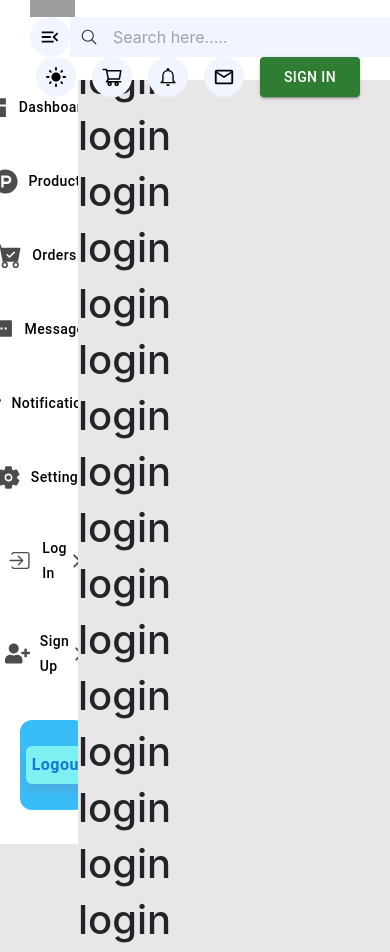
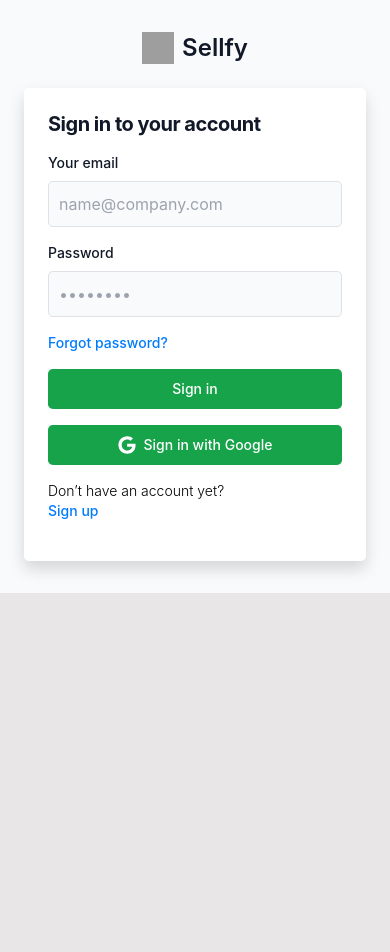
Before and after one commit to Pritamawatade/SELLFY_MERN, a React (Create React App) app in the folder admin/: page /login in a window 390 px wide. After the commit the page ends 844 px from the top, so only its background shows below. Built offline with nearby package versions, Linux system fonts and the light colour scheme; grey boxes are pictures that could not be loaded; a web font is replaced by a local one.

Commit message:
login sighup complete

```diff
--- a/admin/src/App.js
+++ b/admin/src/App.js
@@ -6,30 +6,39 @@
 import Sidebar from "./component/Sidebar";
 import { createContext, useContext, useState } from "react";
 import Login from "./pages/Login";
+import SignUp from "./pages/SignUp";
 
 const myContext = createContext();
 function App() {
   const [isTogglesidebar, setIsToggleSidebar] = useState(false);
+  const [isHeaderFooterShow, setIsHeaderFooterShow] = useState(true);
 
   const values = {
     isTogglesidebar,
     setIsToggleSidebar,
+    isHeaderFooterShow,
+    setIsHeaderFooterShow,
   }
 
 
   return (
     <BrowserRouter>
       <myContext.Provider value={values}>
-        <Header />
+       {
+        isHeaderFooterShow && <Header />
+       }
         <div className="d-flex main">
-          <div className={`sideWrapper ${isTogglesidebar == true ? "toggle" : ""}`}>
+          {
+            isHeaderFooterShow && <div className={`sideWrapper ${isTogglesidebar == true ? "toggle" : ""}`}>
             <Sidebar />
           </div>
+          }
           <div className={`content ${isTogglesidebar == true ? "toggle" : ""}`}>
             <Routes>
               <Route path="/" exact={true} element={<Dashboard />} />
               <Route path="/dashboard" exact={true} element={<Dashboard />} />
               <Route path="/login" exact={true} element={<Login />} />
+              <Route path="/signup" exact={true} element={<SignUp />} />
             </Routes>
           </div>
         </div>
--- a/admin/src/component/Header/index.js
+++ b/admin/src/component/Header/index.js
@@ -382,10 +382,12 @@
                 Logout
               </MenuItem>
             </Menu>
-          </div> : <Button  variant="contained" color="success" className="bg-sky-500 hover:bg-sky-700 text-white font-bold py-2 px-4 rounded">Sign in</Button>
-              }
-
-          </div>
+          </div> :
+              <Link to="/login">
+                <Button  variant="contained" color="success" className="bg-sky-500 hover:bg-sky-700 text-white font-bold py-2 px-4 rounded">Sign in</Button>
+              </Link>
+          }
+        </div>
         </div>
       </div>
     </header>
--- a/admin/src/pages/Dashboard/Dashboard1.js
+++ b/admin/src/pages/Dashboard/Dashboard1.js
@@ -1,10 +1,11 @@
 import { IoTimerOutline } from "react-icons/io5";
-import React from "react";
+import React, { useContext, useEffect } from "react";
 import { HiOutlineDotsVertical } from "react-icons/hi";
 
 import Menu from "@mui/material/Menu";
 import MenuItem from "@mui/material/MenuItem";
 import { Button } from "@mui/material";
+import { myContext } from "../../App";
 function DashboardBox(props) {
   const options = [
   "last day",
@@ -25,6 +26,12 @@
   const handleClose = () => {
     setAnchorEl(null);
   };
+
+  const context = useContext(myContext);
+
+    useEffect(() => {
+        context.setIsHeaderFooterShow(true);
+    }, [])
   return (
     <>
       <div
--- a/admin/src/pages/Login/index.js
+++ b/admin/src/pages/Login/index.js
@@ -1,26 +1,61 @@
+import { useContext, useEffect } from "react"
+import { FaGoogle } from "react-icons/fa";
+
+import { myContext } from "../../App";
+import { Button } from "@mui/material";
+import { Link } from "react-router-dom";
 
 
-const Login = () =>{
-    return(
-        <div className="loginsection">
-            <h1>login</h1>
-            <h1>login</h1>
-            <h1>login</h1>
-            <h1>login</h1>
-            <h1>login</h1>
-            <h1>login</h1>
-            <h1>login</h1>
-            <h1>login</h1>
-            <h1>login</h1>
-            <h1>login</h1>
-            <h1>login</h1>
-            <h1>login</h1>
-            <h1>login</h1>
-            <h1>login</h1>
-            <h1>login</h1>
-            <h1>login</h1>
-            <h1>login</h1>
+const Login = () => {
+
+    const context = useContext(myContext);
+
+    useEffect(() => {
+        context.setIsHeaderFooterShow(false);
+    }, [])
+    return (
+        <section className="bg-gray-50 dark:bg-gray-900 w-screen">
+        <div className="flex flex-col items-center justify-center px-6 py-8 mx-auto md:h-screen lg:py-0">
+            <a href="#" className="flex items-center mb-6 text-2xl font-semibold text-gray-900 dark:text-white">
+                <img className="w-8 h-8 mr-2" src="https://seeklogo.com/images/S/sellfy-logo-324618FAED-seeklogo.com.png" alt="logo" />
+                Sellfy
+            </a>
+            <div className="w-full bg-white rounded-lg shadow dark:border md:mt-0 sm:max-w-md xl:p-0 dark:bg-gray-800 dark:border-gray-700">
+                <div className="p-6 space-y-4 md:space-y-6 sm:p-8">
+                    <h1 className="text-xl font-bold leading-tight tracking-tight text-gray-900 md:text-2xl dark:text-white">
+                        Sign in to your account
+                    </h1>
+                    <form className="space-y-4 md:space-y-6" action="#">
+                        <div>
+                            <label for="email" className="block mb-2 text-sm font-medium text-gray-900 dark:text-white">Your email</label>
+                            <input type="email" name="email" id="email" className="bg-gray-50 border border-gray-300 text-gray-900 rounded-lg focus:ring-primary-600 focus:border-primary-600 block w-full p-2.5 dark:bg-gray-700 dark:border-gray-600 dark:placeholder-gray-400 dark:text-white dark:focus:ring-blue-500 dark:focus:border-blue-500" placeholder="name@company.com" required="" />
+                        </div>
+                        <div>
+                            <label for="password" className="block mb-2 text-sm font-medium text-gray-900 dark:text-white">Password</label>
+                            <input type="password" name="password" id="password" placeholder="••••••••" className="bg-gray-50 border border-gray-300 text-gray-900 rounded-lg focus:ring-primary-600 focus:border-primary-600 block w-full p-2.5 dark:bg-gray-700 dark:border-gray-600 dark:placeholder-gray-400 dark:text-white dark:focus:ring-blue-500 dark:focus:border-blue-500" required="" />
+                        </div>
+                        <div className="flex items-center justify-between">
+
+                            <a href="#" className="text-sm font-medium text-primary-600 hover:underline dark:text-primary-500">Forgot password?</a>
+                        </div>
+                        <button type="submit" className="w-full text-white bg-green-600 hover:bg-primary-700 focus:ring-4 focus:outline-none focus:ring-primary-300 font-medium rounded-lg text-sm px-5 py-2.5 text-center dark:bg-primary-600 dark:hover:bg-primary-700 dark:focus:ring-primary-800">Sign in</button>
+
+                        <button type="" className=" flex items-center justify-center w-full text-white bg-green-600 hover:bg-primary-700 focus:ring-4 focus:outline-none focus:ring-primary-300 font-medium rounded-lg text-sm px-5 py-2.5 text-center dark:bg-primary-600 dark:hover:bg-primary-700 dark:focus:ring-primary-800"><FaGoogle className="mr-2 text-lg"/>Sign in with Google</button>
+
+
+                        <p className="text-sm font-light text-black dark:text-gray-400">
+                            Don’t have an account yet?
+
+                            <Link to="/signup" className="font-medium text-primary-600 hover:underline dark:text-primary-500">
+                            <p className="font-medium text-primary-600 hover:underline dark:text-primary-500">Sign up</p>
+
+                            </Link>
+                        </p>
+                    </form>
+                </div>
+            </div>
         </div>
+      </section>
     )
 }
 export default Login
--- /dev/null
+++ b/admin/src/pages/SignUp/index.js
@@ -0,0 +1,75 @@
+import { useContext, useEffect } from "react"
+import { FaGoogle } from "react-icons/fa";
+
+import { myContext } from "../../App";
+import { Button } from "@mui/material";
+import { Link } from "react-router-dom";
+
+const SignUp = () => {
+
+    const context = useContext(myContext);
+
+    useEffect(() => {
+        context.setIsHeaderFooterShow(false);
+    }, [])
+
+    return(
+        <>
+        <section className="bg-gray-50 dark:bg-gray-900 w-screen">
+  <div className="flex flex-col items-center justify-center px-6 py-8 mx-auto md:h-screen lg:py-0">
+     <Link to="/">
+     <a href="#" className="flex items-center mb-6 text-2xl font-semibold text-gray-900 dark:text-white">
+          <img className="w-8 h-8 mr-2" src="https://flowbite.s3.amazonaws.com/blocks/marketing-ui/logo.svg" alt="logo" />
+          Flowbite
+      </a>
+     </Link>
+      <div className="w-full bg-white rounded-lg shadow dark:border md:mt-0 sm:max-w-md xl:p-0 dark:bg-gray-800 dark:border-gray-700">
+          <div className="p-6 space-y-4 md:space-y-6 sm:p-8">
+              <h1 className="text-xl font-bold leading-tight tracking-tight text-gray-900 md:text-2xl dark:text-white">
+                  Create an account
+              </h1>
+              <form className="space-y-4 md:space-y-6" action="#">
+                  <div>
+                      <label for="email" className="block mb-2 text-sm font-medium text-gray-900 dark:text-white">Your email</label>
+                      <input type="email" name="email" id="email" className="bg-gray-50 border border-gray-300 text-gray-900 text-sm rounded-lg focus:ring-primary-600 focus:border-primary-600 block w-full p-2.5 dark:bg-gray-700 dark:border-gray-600 dark:placeholder-gray-400 dark:text-white dark:focus:ring-blue-500 dark:focus:border-blue-500" placeholder="name@company.com" required="" />
+                  </div>
+                  <div>
+                      <label for="password" className="block mb-2 text-sm font-medium text-gray-900 dark:text-white">Password</label>
+                      <input type="password" name="password" id="password" placeholder="••••••••" className="bg-gray-50 border border-gray-300 text-gray-900 text-sm rounded-lg focus:ring-primary-600 focus:border-primary-600 block w-full p-2.5 dark:bg-gray-700 dark:border-gray-600 dark:placeholder-gray-400 dark:text-white dark:focus:ring-blue-500 dark:focus:border-blue-500" required="" />
+                  </div>
+                  <div>
+                      <label for="confirm-password" className="block mb-2 text-sm font-medium text-gray-900 dark:text-white">Confirm password</label>
+                      <input type="confirm-password" name="confirm-password" id="confirm-password" placeholder="••••••••" className="bg-gray-50 border border-gray-300 text-gray-900 text-sm rounded-lg focus:ring-primary-600 focus:border-primary-600 block w-full p-2.5 dark:bg-gray-700 dark:border-gray-600 dark:placeholder-gray-400 dark:text-white dark:focus:ring-blue-500 dark:focus:border-blue-500" required="" />
+                  </div>
+                  <div className="flex items-start">
+                      <div className="flex items-center h-5">
+                        <input id="terms" aria-describedby="terms" type="checkbox" className="w-4 h-4 border border-gray-300 rounded bg-gray-50 focus:ring-3 focus:ring-primary-300 dark:bg-gray-700 dark:border-gray-600 dark:focus:ring-primary-600 dark:ring-offset-gray-800" required="" />
+                      </div>
+                      <div className="ml-3 text-sm">
+                        <label for="terms" className="font-light text-gray-500 dark:text-gray-300">I accept the <a className="font-medium text-primary-600 hover:underline dark:text-primary-500" href="#">Terms and Conditions</a></label>
+                      </div>
+                  </div>
+                  <button type="submit" className="w-full text-white bg-primary-600 hover:bg-primary-700 focus:ring-4 focus:outline-none focus:ring-primary-300 font-medium rounded-lg text-sm px-5 py-2.5 text-center dark:bg-primary-600 dark:hover:bg-primary-700 dark:focus:ring-primary-800">Create an account</button>
+                <Link to="/login">
+                  <p className="text-sm font-light text-gray-500 dark:text-gray-400">
+                      Already have an account? <a href="#" className="font-medium text-primary-600 hover:underline dark:text-primary-500">Login here</a>
+                  </p>
+                </Link>
+                  <div className="flex items-center pt-4 space-x-1">
+                      <div className="flex-1 h-px sm:w-16 dark:bg-gray-700"></div>
+                      <p className="px-3 text-sm dark:text-gray-400">Login with social accounts</p>
+                      <div className="flex-1 h-px sm:w-16 dark:bg-gray-700"></div>
+                  </div>
+                  <div className="flex justify-center space-x-4">
+                      <Button className="googleBtn" variant="contained" startIcon={<FaGoogle />}>Google</Button>
+                  </div>
+              </form>
+          </div>
+      </div>
+  </div>
+</section>
+        </>
+    )
+};
+
+export default SignUp
```
